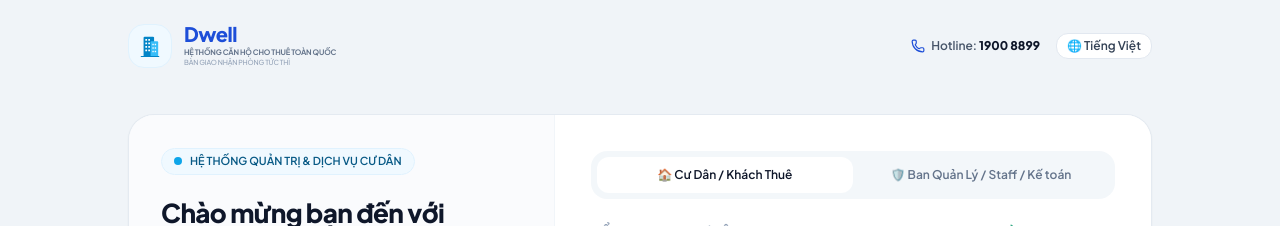
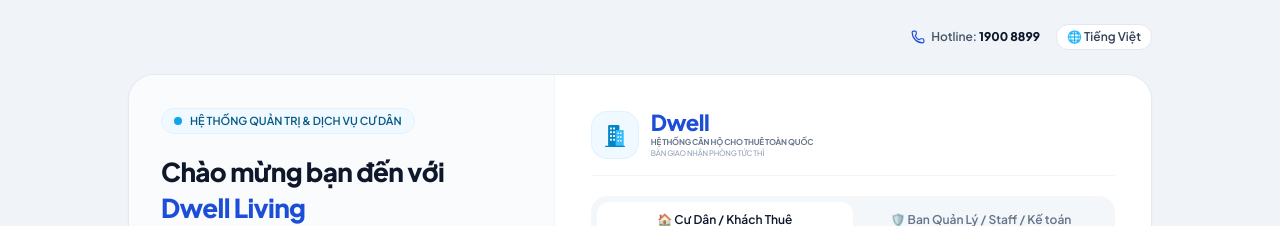
Before and after one commit to NTrang206/Quan-ly-can-ho, a React (Vite) app in the folder frontend/: page /login in a window 1280 px wide. Shown: the top 226 px of the page. Built offline with nearby package versions, Linux system fonts and the light colour scheme; no server answers.

Commit message:
refactor(auth): move Dwell logo and brand header to the top of the login form

```diff
--- a/frontend/src/pages/LoginPage.tsx
+++ b/frontend/src/pages/LoginPage.tsx
@@ -57,49 +57,8 @@
 
   return (
     <div className="min-h-screen bg-[#f0f4f8] flex flex-col justify-between py-6 px-4 sm:px-6">
-      {/* Top Bar Branding */}
-      <div className="max-w-5xl w-full mx-auto flex items-center justify-between">
-        {/* Dwell Logo Header */}
-        <div className="flex items-center gap-3">
-          <div className="w-11 h-11 rounded-2xl bg-sky-50 border border-sky-100 flex items-center justify-center p-1.5 shadow-xs shrink-0">
-            <svg
-              viewBox="0 0 48 48"
-              fill="none"
-              xmlns="http://www.w3.org/2000/svg"
-              className="w-7 h-7"
-            >
-              <rect x="13" y="8" width="18" height="34" rx="2" fill="#0284c7" />
-              <rect x="25" y="16" width="13" height="26" rx="1.5" fill="#38bdf8" />
-              <rect x="16" y="12" width="3" height="3" rx="0.5" fill="white" />
-              <rect x="21" y="12" width="3" height="3" rx="0.5" fill="white" />
-              <rect x="16" y="18" width="3" height="3" rx="0.5" fill="white" />
-              <rect x="21" y="18" width="3" height="3" rx="0.5" fill="white" />
-              <rect x="16" y="24" width="3" height="3" rx="0.5" fill="white" />
-              <rect x="21" y="24" width="3" height="3" rx="0.5" fill="white" />
-              <rect x="16" y="30" width="3" height="3" rx="0.5" fill="white" />
-              <rect x="21" y="30" width="3" height="3" rx="0.5" fill="white" />
-              <rect x="28" y="20" width="2.5" height="2.5" rx="0.5" fill="#f0f9ff" />
-              <rect x="32" y="20" width="2.5" height="2.5" rx="0.5" fill="#f0f9ff" />
-              <rect x="28" y="26" width="2.5" height="2.5" rx="0.5" fill="#f0f9ff" />
-              <rect x="32" y="26" width="2.5" height="2.5" rx="0.5" fill="#f0f9ff" />
-              <rect x="28" y="32" width="2.5" height="2.5" rx="0.5" fill="#f0f9ff" />
-              <rect x="32" y="32" width="2.5" height="2.5" rx="0.5" fill="#f0f9ff" />
-              <path d="M9 42H39" stroke="#0284c7" strokeWidth="2" strokeLinecap="round" />
-            </svg>
-          </div>
-          <div>
-            <div className="text-[20px] font-extrabold text-[#1d4ed8] tracking-tight leading-none">
-              Dwell
-            </div>
-            <div className="text-[7.5px] font-bold text-slate-500 uppercase tracking-tight leading-tight mt-1">
-              Hệ thống căn hộ cho thuê toàn quốc
-            </div>
-            <div className="text-[7px] font-medium text-slate-400 uppercase tracking-tight leading-tight mt-0.5">
-              Bàn giao nhận phòng tức thì
-            </div>
-          </div>
-        </div>
-
+      {/* Top Bar Navigation */}
+      <div className="max-w-5xl w-full mx-auto flex items-center justify-end">
         <div className="flex items-center gap-4 text-xs">
           <div className="hidden sm:flex items-center gap-1.5 text-slate-600 font-semibold">
             <Phone className="w-3.5 h-3.5 text-[#1d4ed8]" />
@@ -188,6 +147,47 @@
         {/* Right Side: Tabbed Login Form */}
         <div className="lg:col-span-7 p-6 sm:p-9 flex flex-col justify-between bg-white">
           <div>
+            {/* Dwell Logo & Brand Header at the very top of the login form */}
+            <div className="flex items-center gap-3 pb-4 mb-5 border-b border-slate-100">
+              <div className="w-12 h-12 rounded-2xl bg-sky-50 border border-sky-100/90 flex items-center justify-center p-2 shadow-xs shrink-0">
+                <svg
+                  viewBox="0 0 48 48"
+                  fill="none"
+                  xmlns="http://www.w3.org/2000/svg"
+                  className="w-8 h-8"
+                >
+                  <rect x="13" y="8" width="18" height="34" rx="2" fill="#0284c7" />
+                  <rect x="25" y="16" width="13" height="26" rx="1.5" fill="#38bdf8" />
+                  <rect x="16" y="12" width="3" height="3" rx="0.5" fill="white" />
+                  <rect x="21" y="12" width="3" height="3" rx="0.5" fill="white" />
+                  <rect x="16" y="18" width="3" height="3" rx="0.5" fill="white" />
+                  <rect x="21" y="18" width="3" height="3" rx="0.5" fill="white" />
+                  <rect x="16" y="24" width="3" height="3" rx="0.5" fill="white" />
+                  <rect x="21" y="24" width="3" height="3" rx="0.5" fill="white" />
+                  <rect x="16" y="30" width="3" height="3" rx="0.5" fill="white" />
+                  <rect x="21" y="30" width="3" height="3" rx="0.5" fill="white" />
+                  <rect x="28" y="20" width="2.5" height="2.5" rx="0.5" fill="#f0f9ff" />
+                  <rect x="32" y="20" width="2.5" height="2.5" rx="0.5" fill="#f0f9ff" />
+                  <rect x="28" y="26" width="2.5" height="2.5" rx="0.5" fill="#f0f9ff" />
+                  <rect x="32" y="26" width="2.5" height="2.5" rx="0.5" fill="#f0f9ff" />
+                  <rect x="28" y="32" width="2.5" height="2.5" rx="0.5" fill="#f0f9ff" />
+                  <rect x="32" y="32" width="2.5" height="2.5" rx="0.5" fill="#f0f9ff" />
+                  <path d="M9 42H39" stroke="#0284c7" strokeWidth="2" strokeLinecap="round" />
+                </svg>
+              </div>
+              <div>
+                <div className="text-[22px] font-extrabold text-[#1d4ed8] tracking-tight leading-none">
+                  Dwell
+                </div>
+                <div className="text-[8px] font-bold text-slate-500 uppercase tracking-tight leading-tight mt-1">
+                  HỆ THỐNG CĂN HỘ CHO THUÊ TOÀN QUỐC
+                </div>
+                <div className="text-[7.5px] font-medium text-slate-400 uppercase tracking-tight leading-tight mt-0.5">
+                  BÀN GIAO NHẬN PHÒNG TỨC THÌ
+                </div>
+              </div>
+            </div>
+
             {/* Tab Switch */}
             <div className="flex bg-slate-100/80 p-1.5 rounded-2xl mb-6">
               <button
```
